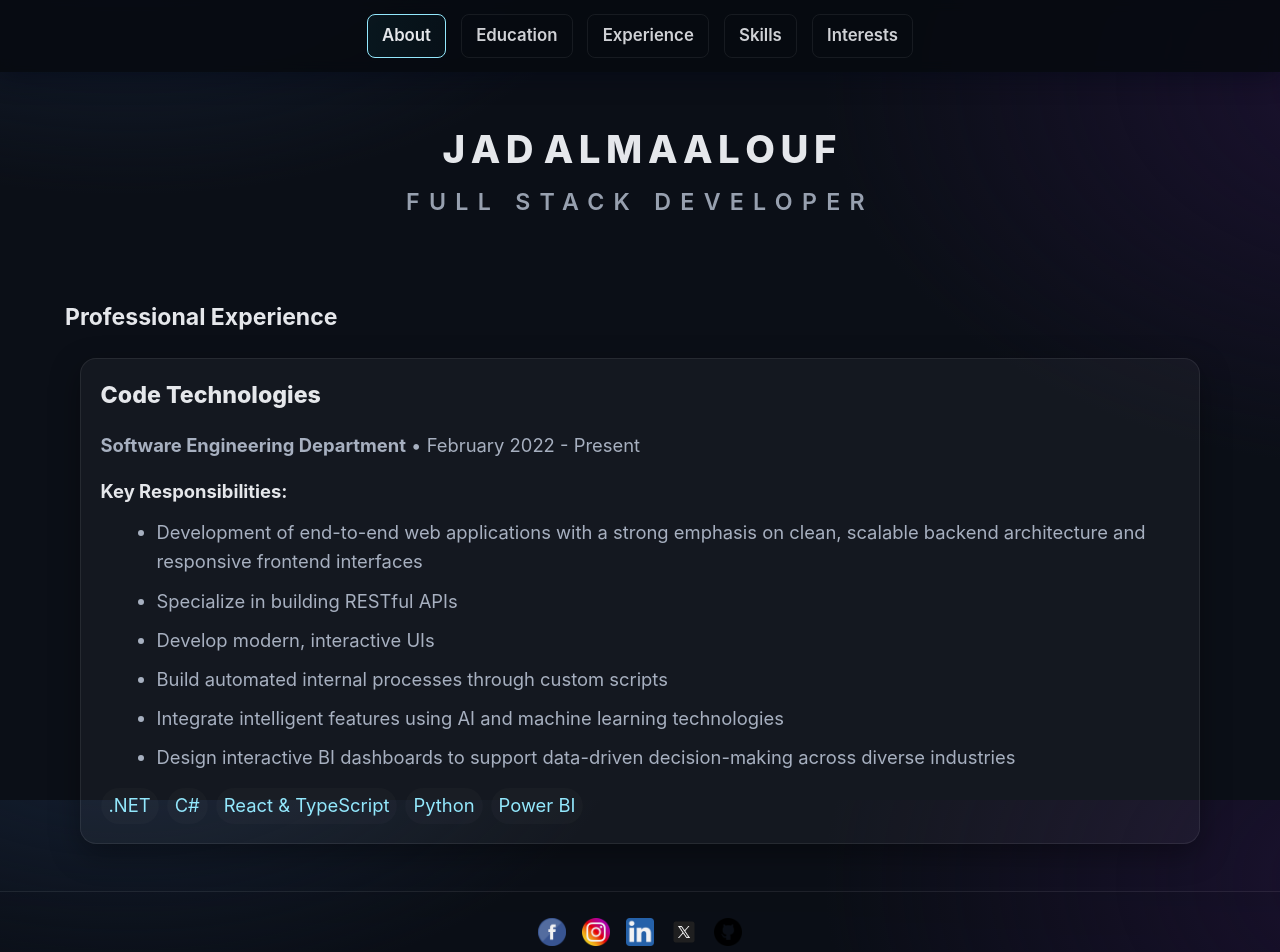
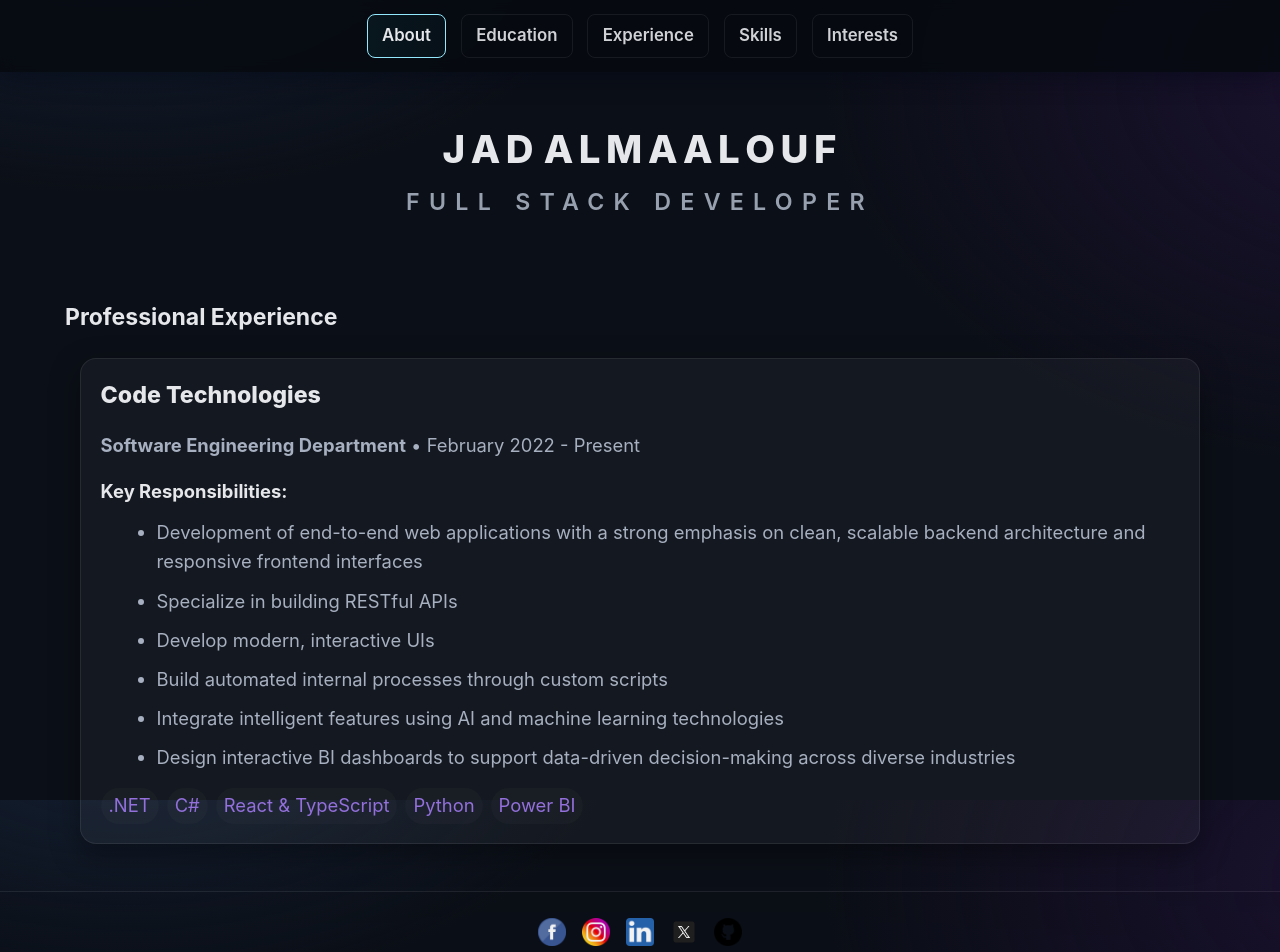
Before and after one commit to Jad-maalouf/portfolio, a React (Create React App) app: page /training in a window 1280 px wide. Shown: the top 952 px of the page. Built offline with nearby package versions, Linux system fonts and the light colour scheme.

Commit message:
Add files via upload

```diff
--- a/src/App.css
+++ b/src/App.css
@@ -557,7 +557,7 @@ a:hover{color:var(--accent); text-decoration:wavy}
 }
 
 /* small helpers */
-.badge{ display:inline-block; padding:.25rem .5rem; border-radius:999px; background:rgba(255,255,255,.02); color:var(--primary) }
+.badge{ display:inline-block; padding:.25rem .5rem; border-radius:999px; background:rgba(255,255,255,.02); color:mediumpurple }
 
 /* ========== GLOBAL MOBILE OPTIMIZATIONS ========== */
 
```
